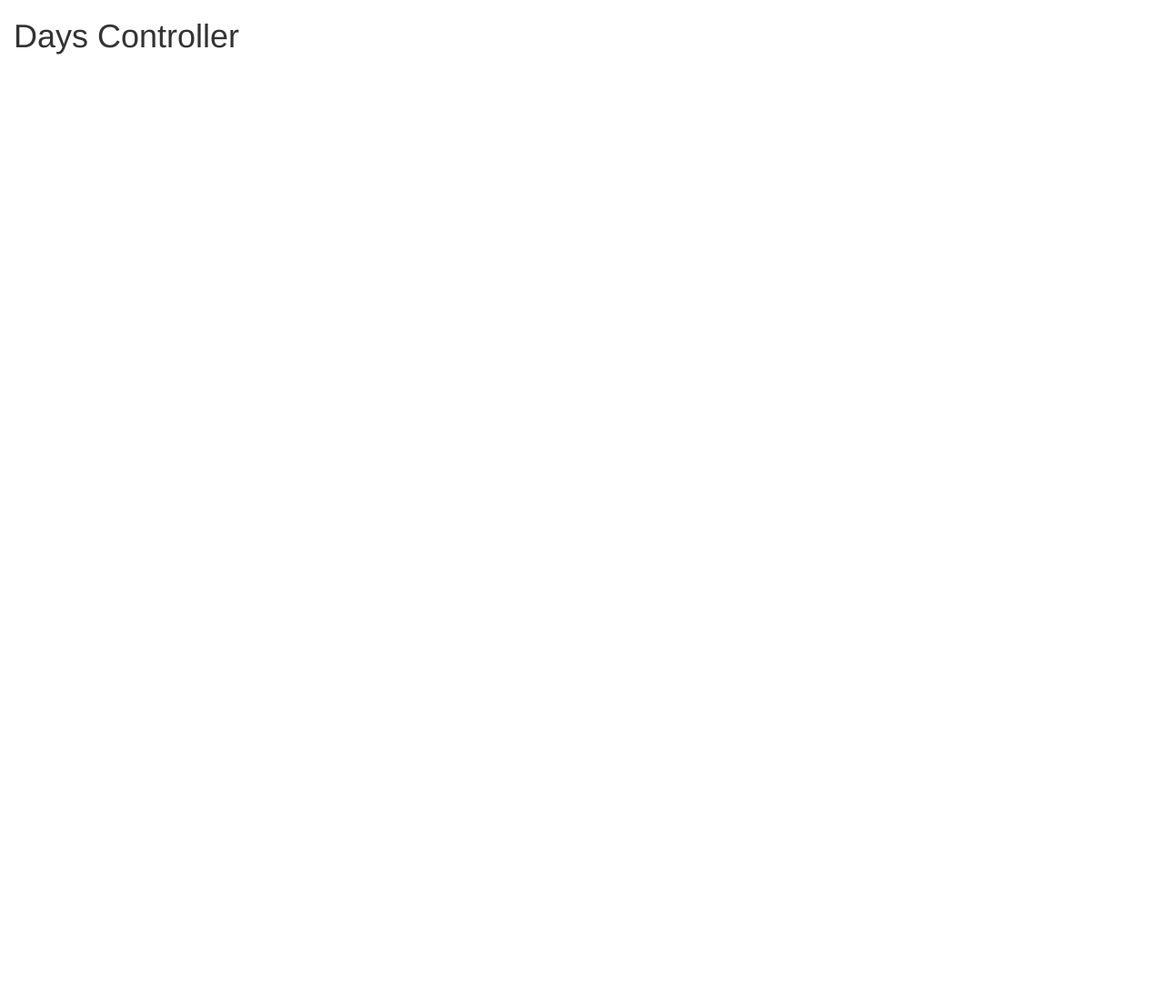
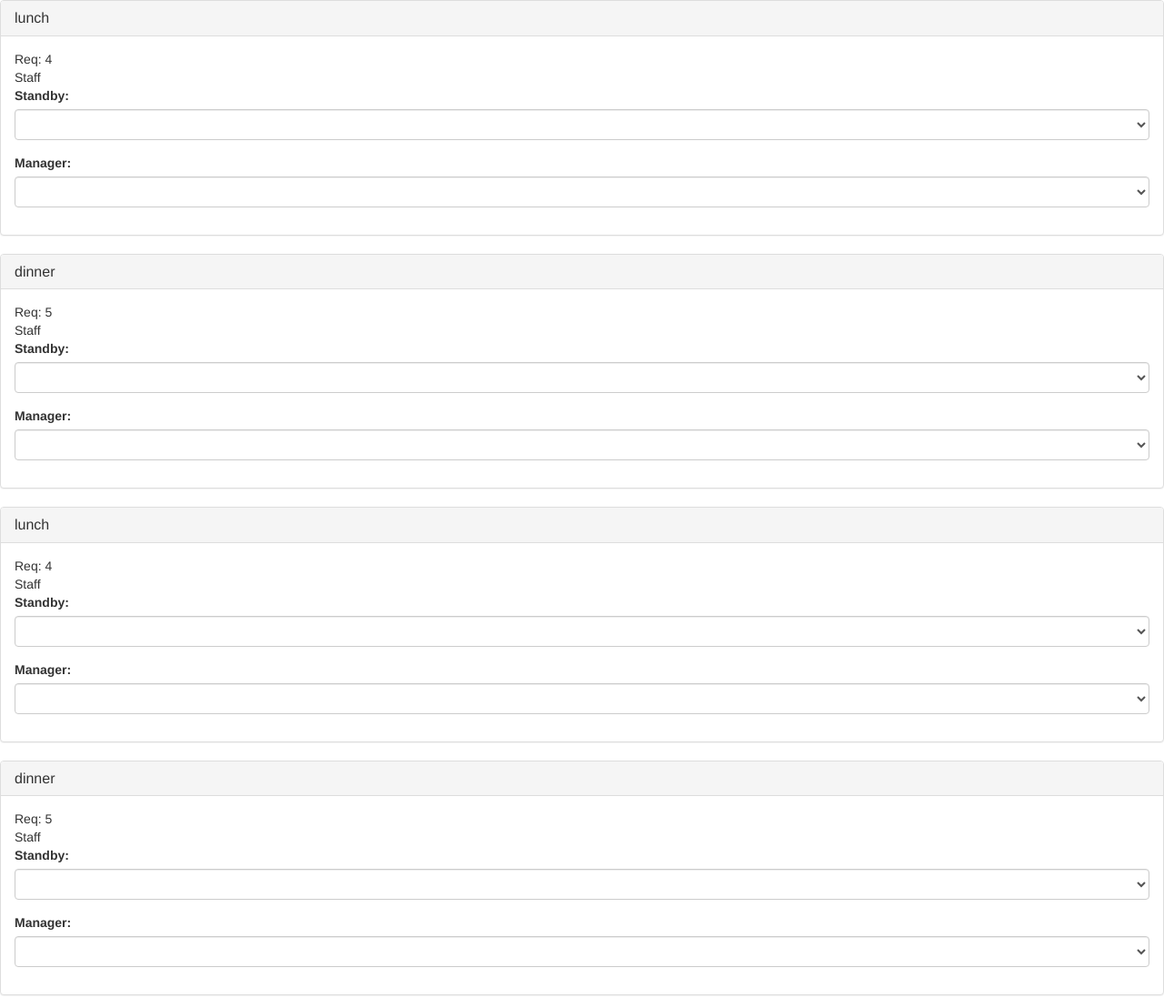
Before and after one commit to chououtside/tasty-waffle, a website: page client/index.html in a window 1280 px wide. Shown: the top 1097 px of the page at 91% size. Before the commit the page ends 800 px from the top, so only its background shows below. Drawn offline with nearby package versions, Linux system fonts and the light colour scheme; some packages are replaced by stand-ins of ours.

Commit message:
Add to Days Controllers and Template
Days controller has a blank template of expected days that will be fetched from the API
HTML Template renders day directives containing all the shifts associated with each day

 Changes to be committed:
	modified:   client/days/days.html
	modified:   client/days/days.js

```diff
--- a/client/days/days.html
+++ b/client/days/days.html
@@ -1 +1,6 @@
-<h1>{{ title }}</h1>
+<div class="row seven-cols">
+	<day ng-repeat="day in days" day-title="{{ day.day }}">
+		<shift title="lunch" shift-object="day.lunch"></shift>
+		<shift title="dinner" shift-object="day.dinner"></shift>
+	</day>
+</div>
--- a/client/days/days.js
+++ b/client/days/days.js
@@ -1,4 +1,4 @@
 angular.module('shiftmanager.days', [])
 .controller('daysController', function($scope){
-  $scope.title = 'Days Controller'
+  $scope.days = [{"_id":"5916009f08dc9108639918fd","day":"Monday","__v":0,"dinner":{"required":5,"standby":"","manager":"","staff":[]},"lunch":{"required":4,"standby":"","manager":"","staff":[]}},{"_id":"5916009f08dc9108639918fe","day":"Tuesday","__v":0,"dinner":{"required":5,"standby":"","manager":"","staff":[]},"lunch":{"required":4,"standby":"","manager":"","staff":[]}},{"_id":"5916009f08dc9108639918ff","day":"Wednesday","__v":0,"dinner":{"required":5,"standby":"","manager":"","staff":[]},"lunch":{"required":4,"standby":"","manager":"","staff":[]}},{"_id":"5916009f08dc910863991901","day":"Friday","__v":0,"dinner":{"required":5,"standby":"","manager":"","staff":[]},"lunch":{"required":4,"standby":"","manager":"","staff":[]}},{"_id":"5916009f08dc910863991900","day":"Thursday","__v":0,"dinner":{"required":5,"standby":"","manager":"","staff":[]},"lunch":{"required":4,"standby":"","manager":"","staff":[]}},{"_id":"5916009f08dc910863991902","day":"Saturday","__v":0,"dinner":{"required":5,"standby":"","manager":"","staff":[]},"lunch":{"required":3,"standby":"","manager":"","staff":[]}},{"_id":"5916009f08dc910863991903","day":"Sunday","__v":0,"dinner":{"required":5,"standby":"","manager":"","staff":[]},"lunch":{"required":3,"standby":"","manager":"","staff":[]}}];
 });
```
